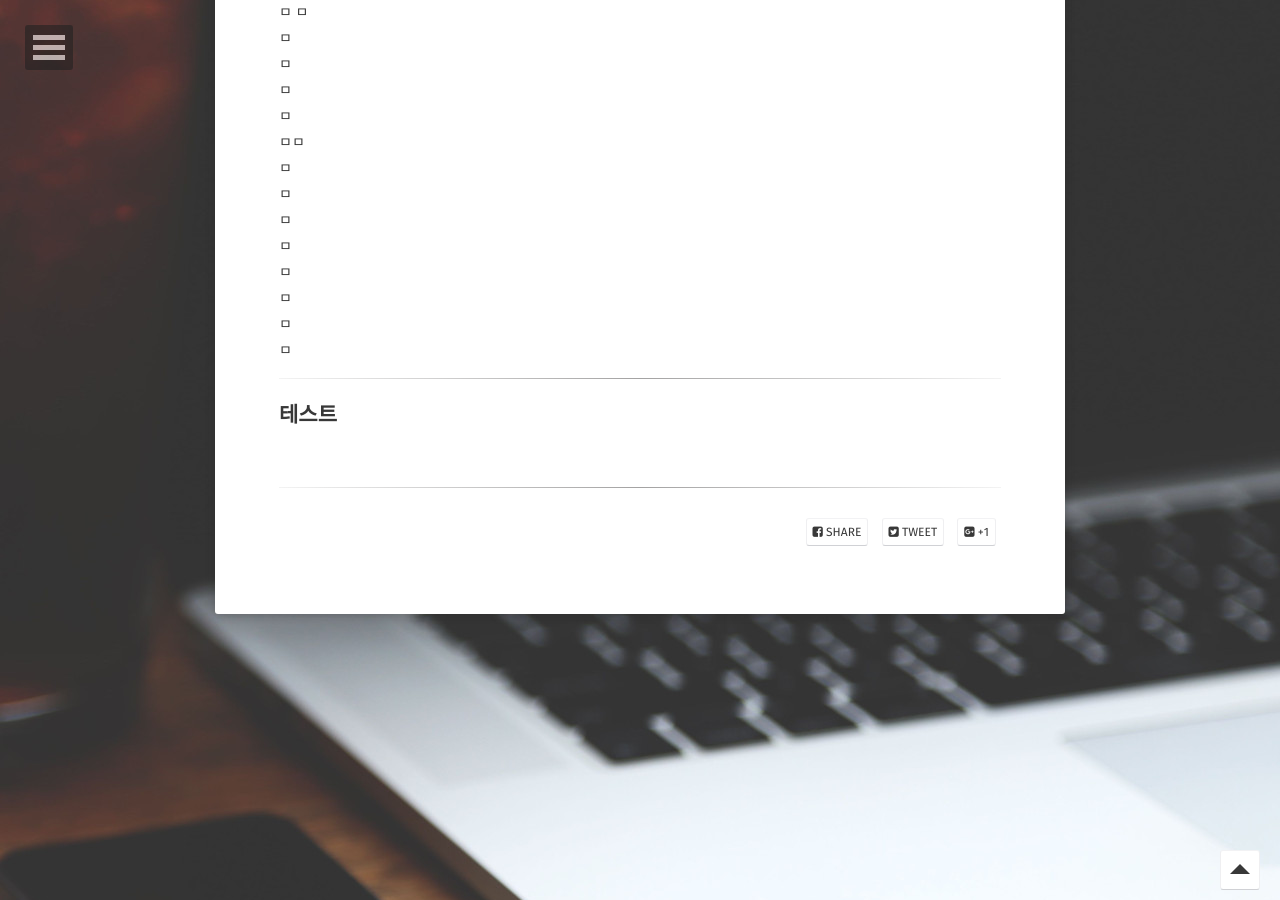
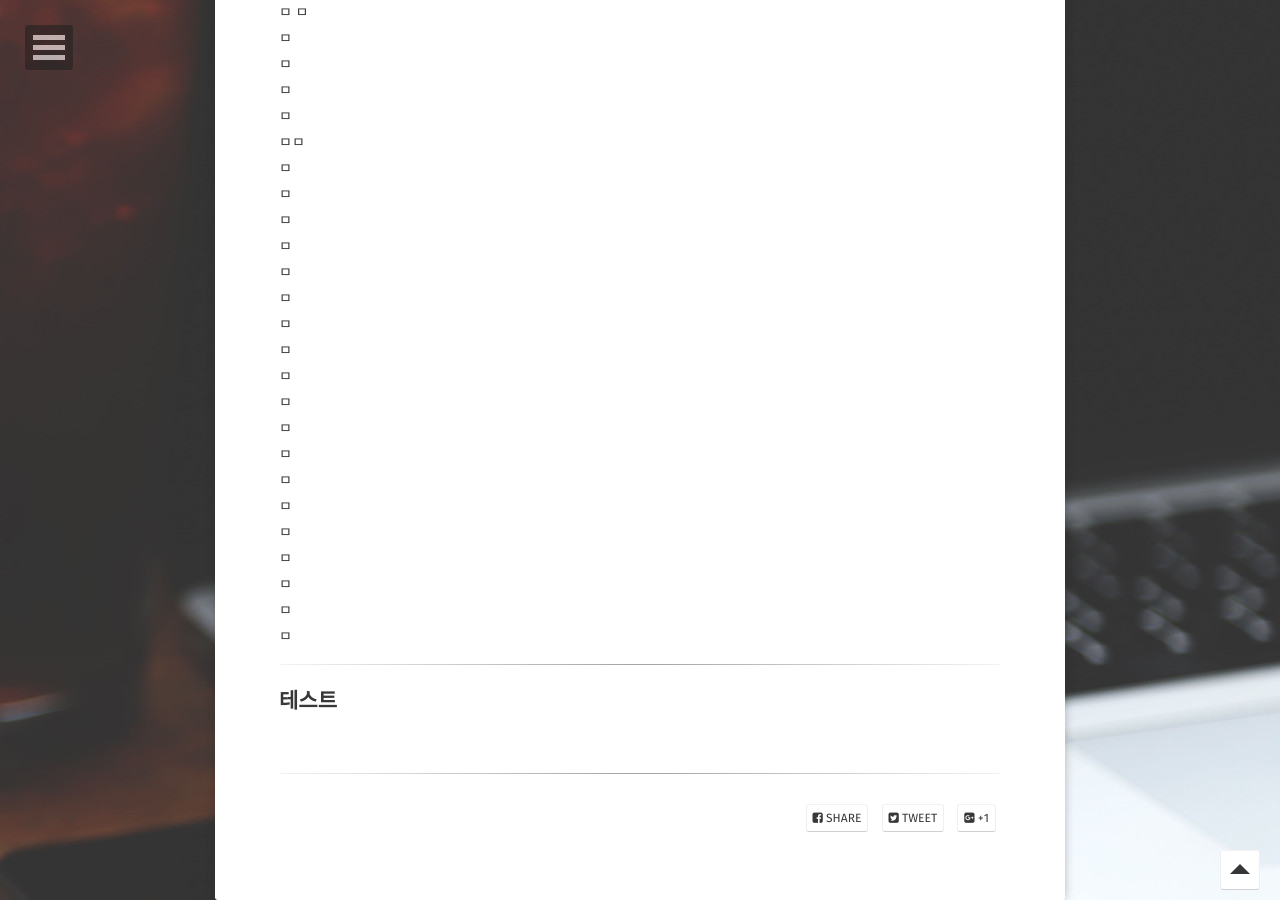
Before and after one commit to HSC-1/HSC-1.github.io, a Jekyll site: the page built from _posts/2021-02-03-class.md, in a window 1280 px wide and 900 px high, scrolled down 1114 px. Built offline with Jekyll 4.4.1, drawn with Linux system fonts in a browser that asks for light colours; some web fonts are replaced; our own code applies the rules of GitHub Pages for plain Markdown files; comment, search, counter and statistics services are not loaded.

Commit message:
테스트

```diff
--- a/_posts/2021-02-03-class.md
+++ b/_posts/2021-02-03-class.md
@@ -40,6 +40,17 @@
 ㅁ
 ㅁ
 ㅁ
+ㅁ
+ㅁ
+ㅁ
+ㅁ
+ㅁ
+ㅁ
+ㅁ
+ㅁ
+ㅁ
+ㅁ
+ㅁ
 
 
 ---
```
